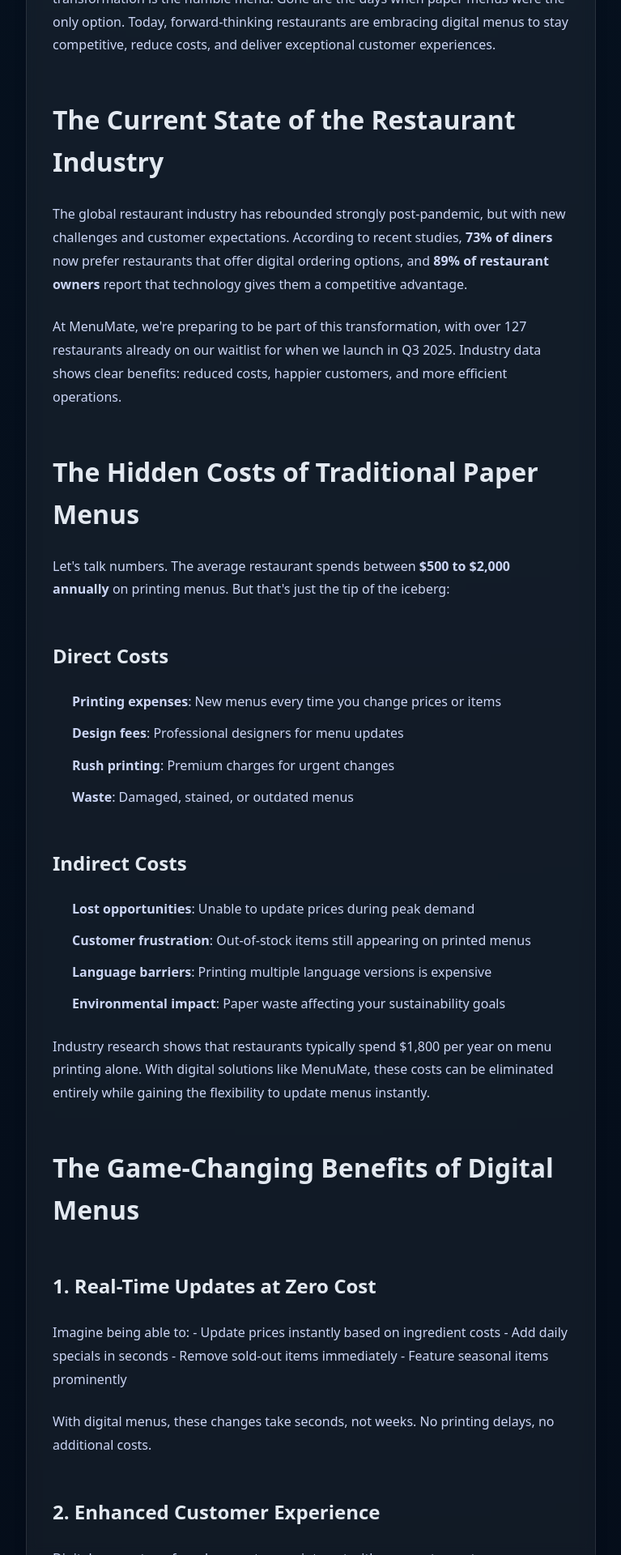
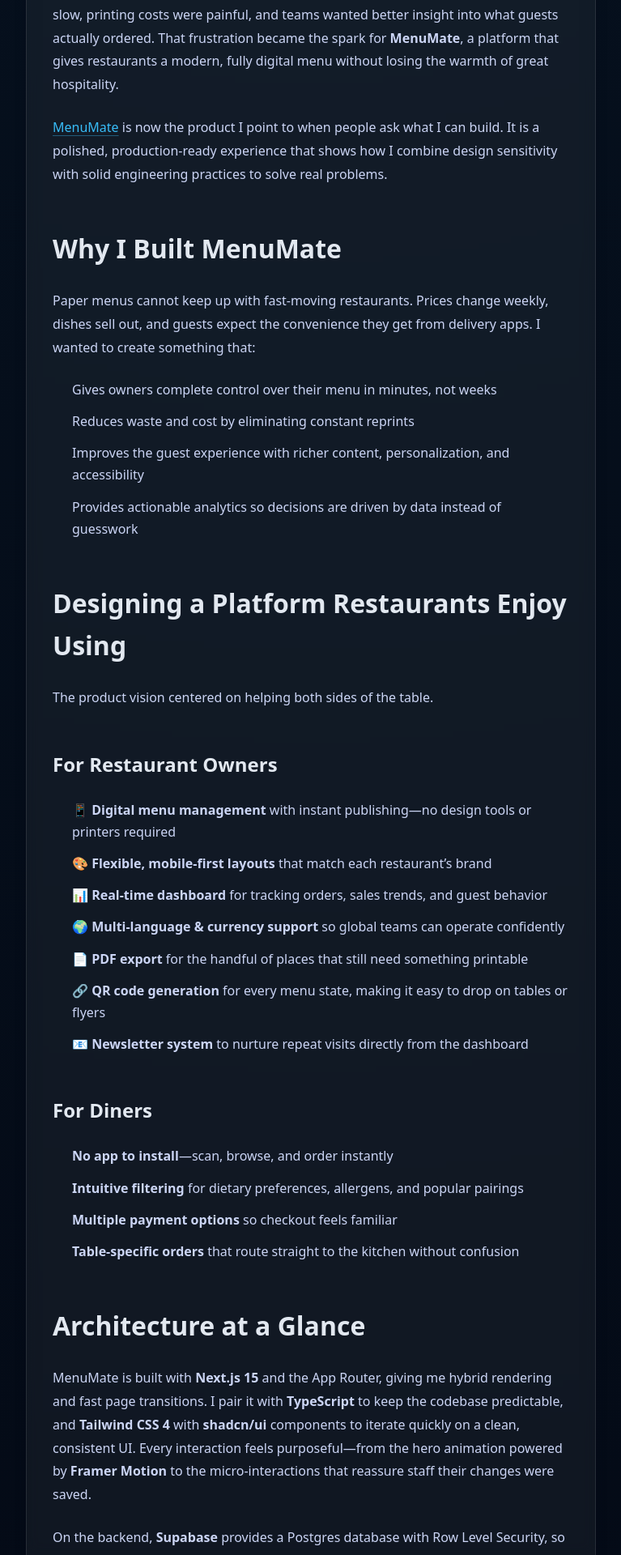
Before and after one commit to alabaganne/portfolio, a Next.js app: page /blog/digital-menu-guide in a window 1280 px wide. Shown: the part 880-2800 px from the top of the page at 81% size, without its empty margins (256-1023 px from the left). Built offline with nearby package versions, Linux system fonts and the light colour scheme.

Commit message:
Revise MenuMate case study and blog layout

```diff
--- a/src/app/blog/[slug]/page.js
+++ b/src/app/blog/[slug]/page.js
@@ -92,15 +92,15 @@
     <main className="relative min-h-screen overflow-hidden bg-[radial-gradient(circle_at_top,_rgba(56,189,248,0.06),_rgba(3,7,18,0.96))] pb-20 text-slate-100">
       <div className="absolute inset-x-0 top-0 -z-10 h-64 bg-[radial-gradient(600px_circle_at_10%_20%,rgba(56,189,248,0.18),transparent)]" aria-hidden />
       <div className="relative mx-auto flex w-full max-w-3xl flex-col gap-10 px-6 pt-20 md:px-8">
-        <div className="flex items-center justify-between text-sm text-slate-400">
+        <div className="flex flex-col gap-4 text-sm text-slate-400">
           <Link
             href="/blog"
-            className="inline-flex items-center gap-2 rounded-full border border-white/10 bg-white/5 px-4 py-2 text-xs font-semibold uppercase tracking-[0.3em] text-sky-200/90 transition hover:border-sky-400/40 hover:text-sky-100"
+            className="inline-flex max-w-fit items-center gap-2 rounded-full border border-white/10 bg-white/5 px-4 py-2 text-xs font-semibold uppercase tracking-[0.3em] text-sky-200/90 transition hover:border-sky-400/40 hover:text-sky-100"
           >
             <span aria-hidden>←</span> Back to blog
           </Link>
           {metadata.tags.length > 0 && (
-            <div className="hidden flex-wrap gap-2 text-xs uppercase tracking-[0.3em] text-sky-200/70 sm:flex">
+            <div className="flex flex-wrap gap-2 text-xs uppercase tracking-[0.3em] text-sky-200/70">
               {metadata.tags.map((tag) => (
                 <span key={tag} className="rounded-full border border-white/10 bg-white/5 px-3 py-1">
                   #{tag}
--- a/src/content/blog/digital-menu-guide.mdx
+++ b/src/content/blog/digital-menu-guide.mdx
@@ -1,143 +1,72 @@
 ---
-title: "Why Your Restaurant Needs a Digital Menu in 2025: The Complete Guide"
-description: "Digital menus save restaurants $2000+ yearly while boosting orders by 30%. Learn the ROI, implementation tips, and why 127+ restaurants chose MenuMate."
-keywords: "digital menu, restaurant technology, QR menu, cost savings, MenuMate, restaurant management, paperless menu, online ordering"
-date: "2025-07-15"
+title: "Building MenuMate: Crafting a Digital Menu Platform Restaurants Love"
+description: "A behind-the-scenes look at how I designed and engineered MenuMate—an all-in-one digital menu and restaurant management platform powered by Next.js, Supabase, and Tailwind CSS."
+keywords: "MenuMate, digital menu platform, Next.js developer, Supabase, Tailwind CSS, restaurant technology"
+date: "2025-01-20"
 author: "Ala Baganne"
-category: "Industry Insights"
-tags: ["digital transformation", "restaurant technology", "cost savings", "customer experience"]
+category: "Case Studies"
+tags: ["product build", "next.js", "supabase", "restaurant tech"]
 coverImage: "/blog/digital-menu-hero.svg"
 ---
 
-The restaurant industry is experiencing a digital revolution, and at the heart of this transformation is the humble menu. Gone are the days when paper menus were the only option. Today, forward-thinking restaurants are embracing digital menus to stay competitive, reduce costs, and deliver exceptional customer experiences.
+In 2024 I kept hearing the same story from restaurant owners: updating menus was slow, printing costs were painful, and teams wanted better insight into what guests actually ordered. That frustration became the spark for **MenuMate**, a platform that gives restaurants a modern, fully digital menu without losing the warmth of great hospitality.
 
-## The Current State of the Restaurant Industry
+[MenuMate](https://www.menumate.net) is now the product I point to when people ask what I can build. It is a polished, production-ready experience that shows how I combine design sensitivity with solid engineering practices to solve real problems.
 
-The global restaurant industry has rebounded strongly post-pandemic, but with new challenges and customer expectations. According to recent studies, **73% of diners** now prefer restaurants that offer digital ordering options, and **89% of restaurant owners** report that technology gives them a competitive advantage.
+## Why I Built MenuMate
 
-At MenuMate, we're preparing to be part of this transformation, with over 127 restaurants already on our waitlist for when we launch in Q3 2025. Industry data shows clear benefits: reduced costs, happier customers, and more efficient operations.
+Paper menus cannot keep up with fast-moving restaurants. Prices change weekly, dishes sell out, and guests expect the convenience they get from delivery apps. I wanted to create something that:
 
-## The Hidden Costs of Traditional Paper Menus
+- Gives owners complete control over their menu in minutes, not weeks
+- Reduces waste and cost by eliminating constant reprints
+- Improves the guest experience with richer content, personalization, and accessibility
+- Provides actionable analytics so decisions are driven by data instead of guesswork
 
-Let's talk numbers. The average restaurant spends between **$500 to $2,000 annually** on printing menus. But that's just the tip of the iceberg:
+## Designing a Platform Restaurants Enjoy Using
 
-### Direct Costs
-- **Printing expenses**: New menus every time you change prices or items
-- **Design fees**: Professional designers for menu updates
-- **Rush printing**: Premium charges for urgent changes
-- **Waste**: Damaged, stained, or outdated menus
+The product vision centered on helping both sides of the table.
 
-### Indirect Costs
-- **Lost opportunities**: Unable to update prices during peak demand
-- **Customer frustration**: Out-of-stock items still appearing on printed menus
-- **Language barriers**: Printing multiple language versions is expensive
-- **Environmental impact**: Paper waste affecting your sustainability goals
+### For Restaurant Owners
 
-Industry research shows that restaurants typically spend $1,800 per year on menu printing alone. With digital solutions like MenuMate, these costs can be eliminated entirely while gaining the flexibility to update menus instantly.
+- **📱 Digital menu management** with instant publishing—no design tools or printers required
+- **🎨 Flexible, mobile-first layouts** that match each restaurant’s brand
+- **📊 Real-time dashboard** for tracking orders, sales trends, and guest behavior
+- **🌍 Multi-language & currency support** so global teams can operate confidently
+- **📄 PDF export** for the handful of places that still need something printable
+- **🔗 QR code generation** for every menu state, making it easy to drop on tables or flyers
+- **📧 Newsletter system** to nurture repeat visits directly from the dashboard
 
-## The Game-Changing Benefits of Digital Menus
+### For Diners
 
-### 1. Real-Time Updates at Zero Cost
+- **No app to install**—scan, browse, and order instantly
+- **Intuitive filtering** for dietary preferences, allergens, and popular pairings
+- **Multiple payment options** so checkout feels familiar
+- **Table-specific orders** that route straight to the kitchen without confusion
 
-Imagine being able to:
-- Update prices instantly based on ingredient costs
-- Add daily specials in seconds
-- Remove sold-out items immediately
-- Feature seasonal items prominently
+## Architecture at a Glance
 
-With digital menus, these changes take seconds, not weeks. No printing delays, no additional costs.
+MenuMate is built with **Next.js 15** and the App Router, giving me hybrid rendering and fast page transitions. I pair it with **TypeScript** to keep the codebase predictable, and **Tailwind CSS 4** with **shadcn/ui** components to iterate quickly on a clean, consistent UI. Every interaction feels purposeful—from the hero animation powered by **Framer Motion** to the micro-interactions that reassure staff their changes were saved.
 
-### 2. Enhanced Customer Experience
+On the backend, **Supabase** provides a Postgres database with Row Level Security, so each restaurant operates in its own secure data silo. Supabase Auth handles sign-in flows, and its real-time channels keep dashboards live without needing to refresh.
 
-Digital menus transform how customers interact with your restaurant:
+## Favorite Technical Highlights
 
-- **Visual appeal**: High-quality images that make dishes irresistible
-- **Detailed information**: Allergen info, calories, and ingredients at a tap
-- **Multi-language support**: Automatically serve menus in the customer's preferred language
-- **Search and filter**: Customers can quickly find vegetarian, gluten-free, or other specific options
+- **Instant menu publishing** uses optimistic UI updates plus Supabase subscriptions so staff see changes on every device as soon as they hit save.
+- **PDF generation** leverages React PDF to mirror the digital layout for venues that still want a printed option for VIPs or regulatory boards.
+- **Analytics and feedback** run through PostHog, letting owners spot their best-selling dishes, drop-off points, and peak ordering hours.
+- **QR codes** are generated on demand with QRCode.js, so every table and seasonal campaign has a unique entry point.
+- **Delightful alerts** powered by Sonner keep the experience friendly, even when permissions or inventory rules block an update.
 
-### 3. Data-Driven Insights
+## The Stack That Powers MenuMate
 
-Traditional menus tell you nothing about customer behavior. Digital menus provide valuable analytics:
+- **Frontend:** Next.js 15, TypeScript, Tailwind CSS 4, shadcn/ui, Framer Motion
+- **Backend:** Supabase database, Supabase Auth, Row Level Security policies
+- **Extras:** React PDF, QRCode.js, Sonner, PostHog for analytics
 
-- Which items customers view most
-- How long they spend on each category
-- Peak ordering times
-- Popular combinations
+If you are curious about the data model, I even documented the schema and RLS approach in a technical companion guide (`docs/DB_OVERVIEW.md`) so teams can understand how everything fits together.
 
-These insights help you optimize your menu layout, pricing, and offerings.
+## What’s Next
 
-### 4. Increased Revenue Potential
+I’m actively expanding MenuMate with table-side payments, a richer loyalty system, and deeper integrations with POS providers. If you’re evaluating a developer who can ship thoughtful product experiences, MenuMate is proof of how I approach research, design, and delivery end-to-end.
 
-Studies show that digital menus can increase average order values by **15-30%** through:
-
-- **Smart upselling**: Suggest add-ons and pairings
-- **Visual merchandising**: Highlight high-margin items
-- **Dynamic pricing**: Adjust prices based on demand
-- **Promotions**: Time-limited offers that create urgency
-
-### 5. Operational Efficiency
-
-Digital menus streamline your entire operation:
-
-- **Reduced errors**: Clear, accurate information reduces order mistakes
-- **Faster table turnover**: Customers order quicker when they can browse at their pace
-- **Staff efficiency**: Less time explaining menu items, more time providing service
-- **Inventory integration**: Automatically sync with your POS system
-
-## Real Success Stories
-
-### Bella Italia: 40% Reduction in Order Errors
-
-*"Since implementing MenuMate's digital menu, we've seen a dramatic reduction in order errors. Customers love the photos and detailed descriptions. Our staff spends less time explaining dishes and more time providing excellent service."* - Marco, Owner
-
-### Burger Palace: 25% Increase in Average Order Value
-
-*"The ability to showcase our premium toppings with mouth-watering photos has significantly increased our upsells. Customers are ordering more add-ons than ever before."* - Sarah, Manager
-
-### Green Garden Café: Zero Printing Costs, 100% Sustainability
-
-*"As a eco-conscious restaurant, eliminating paper menus aligned perfectly with our values. Our customers appreciate our commitment to sustainability."* - David, Founder
-
-## Addressing Common Concerns
-
-### "What about customers who aren't tech-savvy?"
-
-Digital menus are designed to be intuitive. With MenuMate, customers simply scan a QR code and browse – no app downloads required. For those who prefer, you can keep a few tablet devices on hand.
-
-### "Is it expensive to implement?"
-
-The initial investment in a digital menu system typically pays for itself within 2-3 months through printing savings alone. MenuMate offers plans starting at just $29/month – less than what most restaurants spend on printing.
-
-### "What if our internet goes down?"
-
-MenuMate works offline too. Once loaded, menus remain accessible. Plus, you can always keep a few backup printed menus for emergencies.
-
-## Getting Started with MenuMate: Your 5-Minute Setup
-
-Making the switch to digital menus is easier than you think:
-
-1. **Sign up**: Create your MenuMate account (free 14-day trial)
-2. **Create your menu**: Add photos, descriptions, and categories, and menu items
-3. **Generate QR codes**: Print once, use forever
-4. **Go live**: Start accepting orders immediately
-
-Our support team guides you through each step, ensuring a smooth transition.
-
-## The Future is Digital
-
-As we move through 2025, digital menus are becoming the standard, not the exception. Restaurants that adapt now will:
-
-- Save thousands in printing costs
-- Deliver superior customer experiences
-- Gain valuable business insights
-- Increase revenue through smart upselling
-- Contribute to environmental sustainability
-
-## Take the First Step Today
-
-The question isn't whether to switch to digital menus, but when. MenuMate is launching in Q3 2025, and early adopters will get exclusive benefits. Join the 127+ restaurants already on our waitlist.
-
-**Ready to revolutionize your restaurant?** [Join the MenuMate waitlist](https://menumate.net) to secure early access and special launch pricing when we go live.
-
-*Have questions about digital menus? Contact our team at alabaganne9@gmail.com or call +216 50 101 959. We're here to help you succeed in the digital age.*
+Want to see it in action or explore how we can collaborate? Visit [MenuMate](https://www.menumate.net) and let’s talk about building the next experience together.
```
